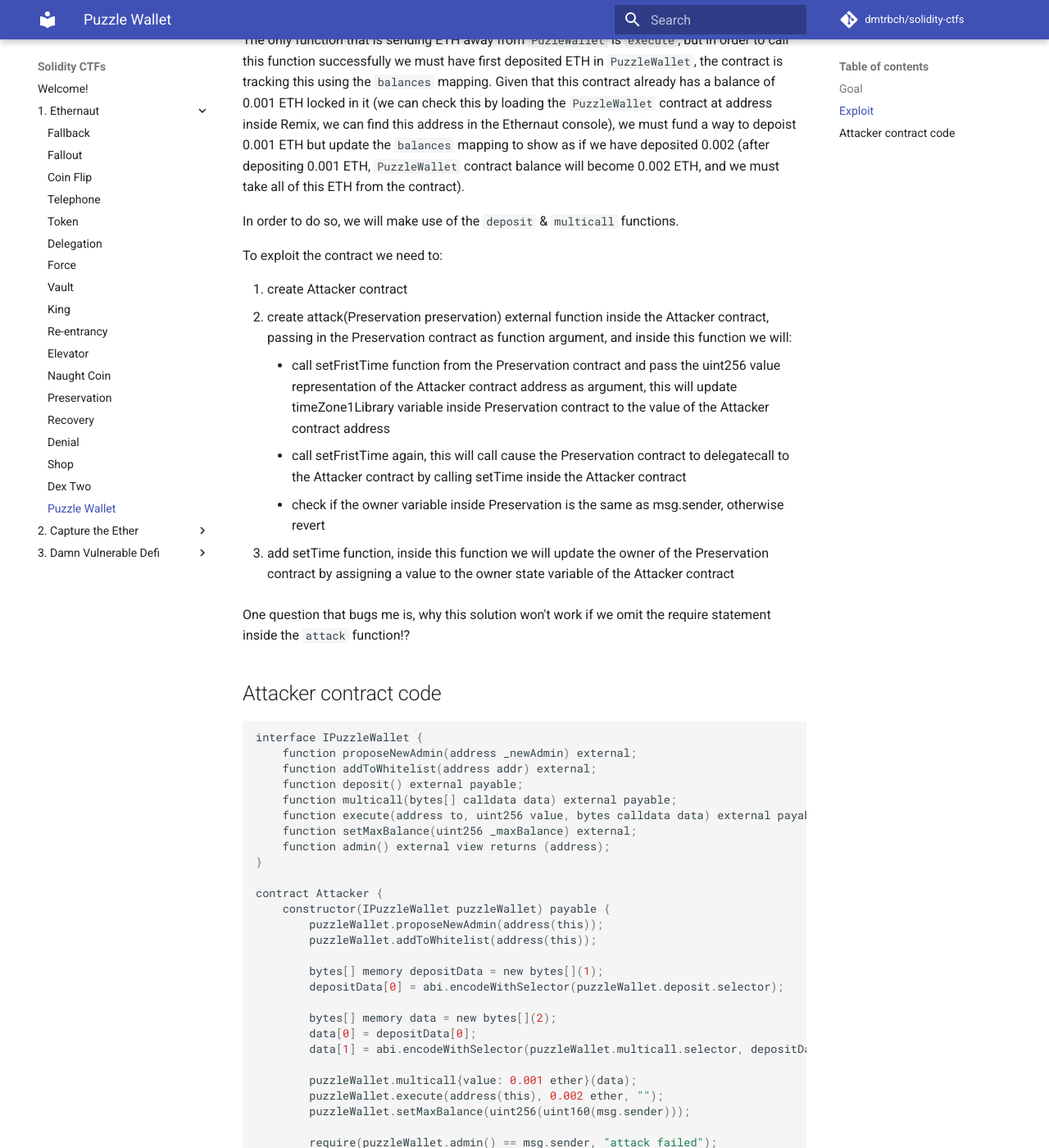
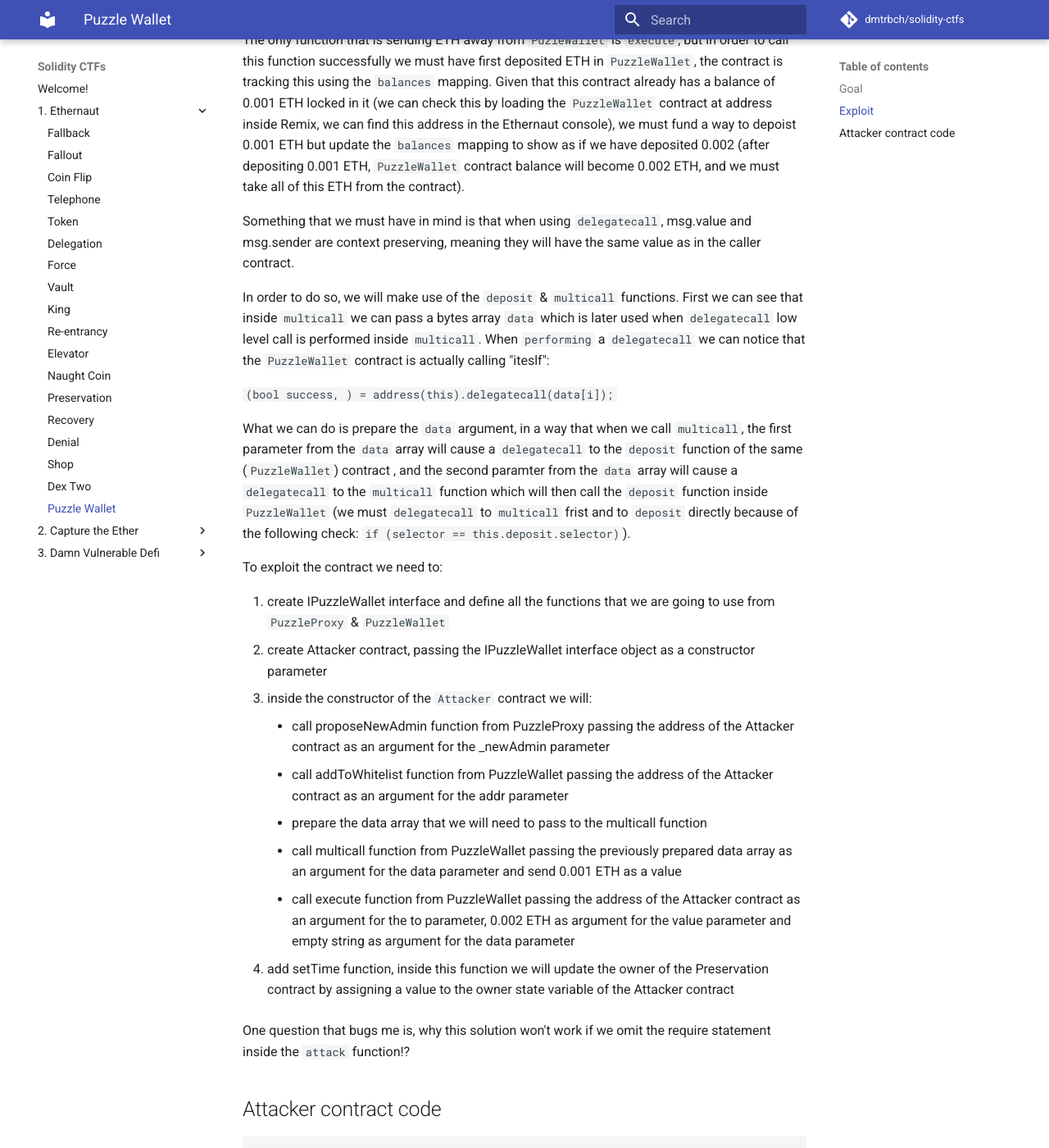
Before and after one commit to dmtrbch/solidity-ctfs, an MkDocs documentation site: the page built from docs/1. Ethernaut/24. Puzzle Wallet.md, in a window 1280 px wide and 1400 px high, scrolled down 2955 px. Shown: the whole window at 82% size. Built offline with MkDocs 1.6.1 and Material for MkDocs 9.7.7, drawn with Linux system fonts in a browser that asks for light colours; comment, search, counter and statistics services are not loaded.

Commit message:
added content to Puzzle Wallet

````diff
--- a/docs/1. Ethernaut/24. Puzzle Wallet.md
+++ b/docs/1. Ethernaut/24. Puzzle Wallet.md
@@ -117,18 +117,27 @@ It means we are now whitelisted and our next task is to find a way how to drain
 
 The only function that is sending ETH away from ```PuzleWallet``` is ```execute```, but in order to call this function successfully we must have first deposited ETH in ```PuzzleWallet```, the contract is tracking this using the ```balances``` mapping. Given that this contract already has a balance of 0.001 ETH locked in it (we can check this by loading the ```PuzzleWallet``` contract at address inside Remix, we can find this address in the Ethernaut console), we must fund a way to depoist 0.001 ETH but update the ```balances``` mapping to show as if we have deposited 0.002 (after depositing 0.001 ETH, ```PuzzleWallet``` contract balance will become 0.002 ETH, and we must take all of this ETH from the contract).
 
-In order to do so, we will make use of the ```deposit``` & ```multicall``` functions.
+Something that we must have in mind is that when using ```delegatecall```, msg.value and msg.sender are context preserving, meaning they will have the same value as in the caller contract.
+
+In order to do so, we will make use of the ```deposit``` & ```multicall``` functions. First we can see that inside ```multicall``` we can pass a bytes array ```data``` which is later used when ```delegatecall``` low level call is performed inside ```multicall```. When ```performing``` a ```delegatecall``` we can notice that the ```PuzzleWallet``` contract is actually calling "iteslf":
+
+```(bool success, ) = address(this).delegatecall(data[i]);```
+
+What we can do is prepare the ```data``` argument, in a way that when we call ```multicall```, the first parameter from the ```data``` array will cause a ```delegatecall``` to the ```deposit``` function of the same (```PuzzleWallet```) contract , and the second paramter from the ```data``` array will cause a ```delegatecall``` to the ```multicall``` function which will then call the ```deposit``` function inside ```PuzzleWallet``` (we must ```delegatecall``` to ```multicall``` frist and to ```deposit``` directly because of the following check: ```if (selector == this.deposit.selector)```).
 
 To exploit the contract we need to:
 
-1. create Attacker contract
-2. create attack(Preservation preservation) external function inside the Attacker contract, passing in the Preservation contract as function argument, and inside this function we will:
+1. create IPuzzleWallet interface and define all the functions that we are going to use from ```PuzzleProxy``` & ```PuzzleWallet```
+2. create Attacker contract, passing the IPuzzleWallet interface object as a constructor parameter
+3. inside the constructor of the ```Attacker``` contract we will:
   <ul>
-  <li>call setFristTime function from the Preservation contract and pass the uint256 value representation of the Attacker contract address as argument, this will update timeZone1Library variable inside Preservation contract to the value of the Attacker contract address</li>
-  <li>call setFristTime again, this will call cause the Preservation contract to delegatecall to the Attacker contract by calling setTime inside the Attacker contract</li>
-  <li>check if the owner variable inside Preservation is the same as msg.sender, otherwise revert</li>
+  <li>call proposeNewAdmin function from PuzzleProxy passing the address of the Attacker contract as an argument for the _newAdmin parameter</li>
+  <li>call addToWhitelist function from PuzzleWallet passing the address of the Attacker contract as an argument for the addr parameter</li>
+  <li>prepare the data array that we will need to pass to the multicall function</li>
+  <li>call multicall function from PuzzleWallet passing the previously prepared data array as an argument for the data parameter and send 0.001 ETH as a value</li>
+  <li>call execute function from PuzzleWallet passing the address of the Attacker contract as an argument for the to parameter, 0.002 ETH as argument for the value parameter and empty string as argument for the data parameter</li>
   </ul>
-3. add setTime function, inside this function we will update the owner of the Preservation contract by assigning a value to the owner state variable of the Attacker contract
+4. add setTime function, inside this function we will update the owner of the Preservation contract by assigning a value to the owner state variable of the Attacker contract
 
 One question that bugs me is, why this solution won't work if we omit the require statement inside the ```attack``` function!?
 
````
